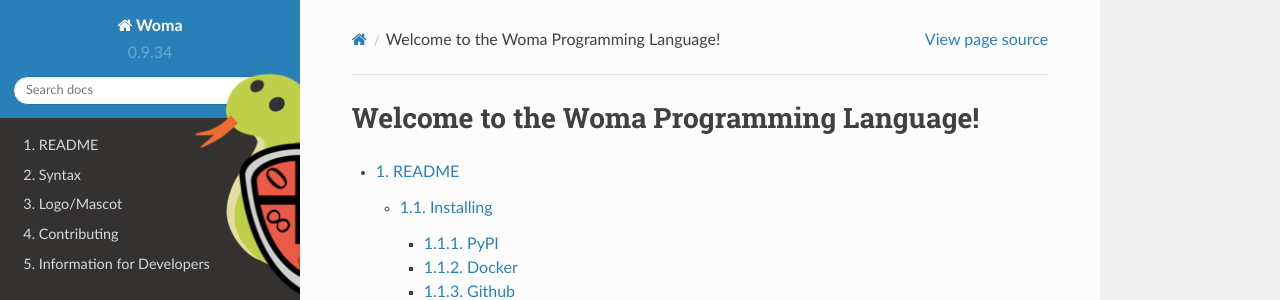
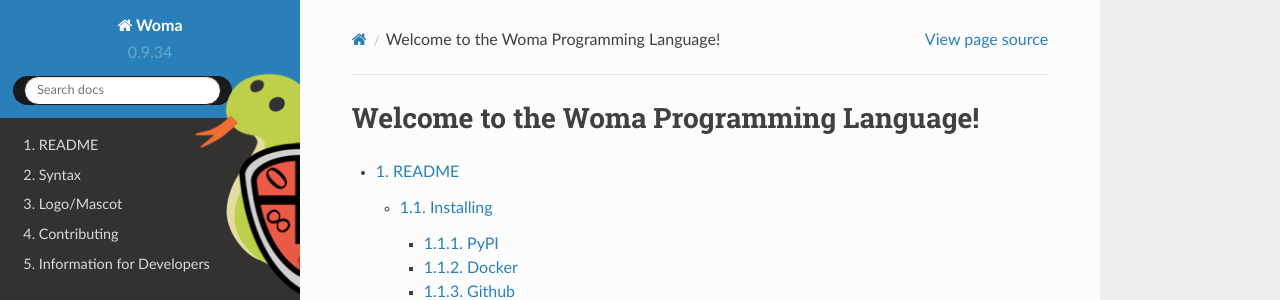
Before and after one commit to rjdbcm/Aspidites, a Sphinx documentation site: the page built from docs/index.rst, in a window 1280 px wide. Shown: the top 300 px of the page. Built offline with Sphinx 7.4.7 and the Read the Docs theme 2.0.0, drawn with Linux system fonts in a browser that asks for light colours; the version number is read from the project's files by our own code.

Commit message:
Adjusted doc stylesheets for a responsive experience

```diff
--- a/docs/_static/css/dark.css
+++ b/docs/_static/css/dark.css
@@ -1232,7 +1232,7 @@
     }
 
     .wy-side-nav-search input[type="text"] {
-        border-color: rgb(35, 111, 160);
+        border-color: #181a1b;
     }
 
     .wy-side-nav-search img {
--- a/docs/_static/css/styles.css
+++ b/docs/_static/css/styles.css
@@ -14,6 +14,28 @@ a img.logo {
   break-inside: avoid;
   padding-left: 20%;
   pointer-events: none;
+}
+
+.wy-side-nav-search input[type=text] {
+    width:90%;
+    border-radius:20px;
+    padding:6px 12px;
+    border-color:#181a1b
+}
+
+.wy-side-nav-search {
+    text-align: -moz-center;
+}
+
+#rtd-search-form:hover {
+    border: 1.5px solid #b2aba1;
+}
+
+#rtd-search-form {
+    width: 80% !important;
+    border-radius: 20px;
+    background-color: #181a1b;
+    background-radius : 20px;
 }
 
 .toggle .header {
```
